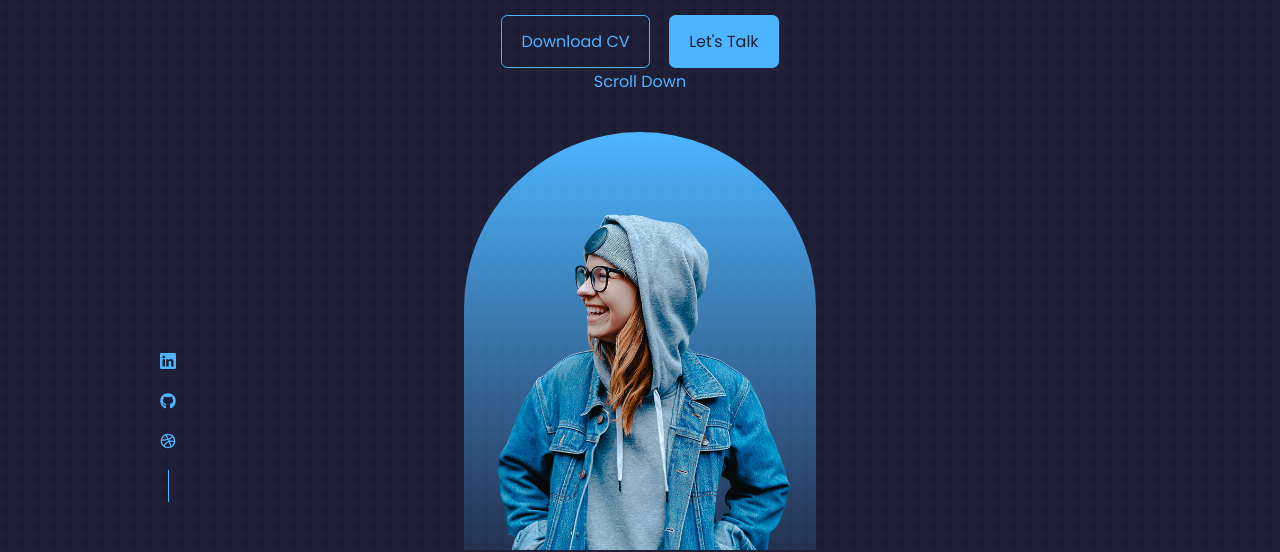
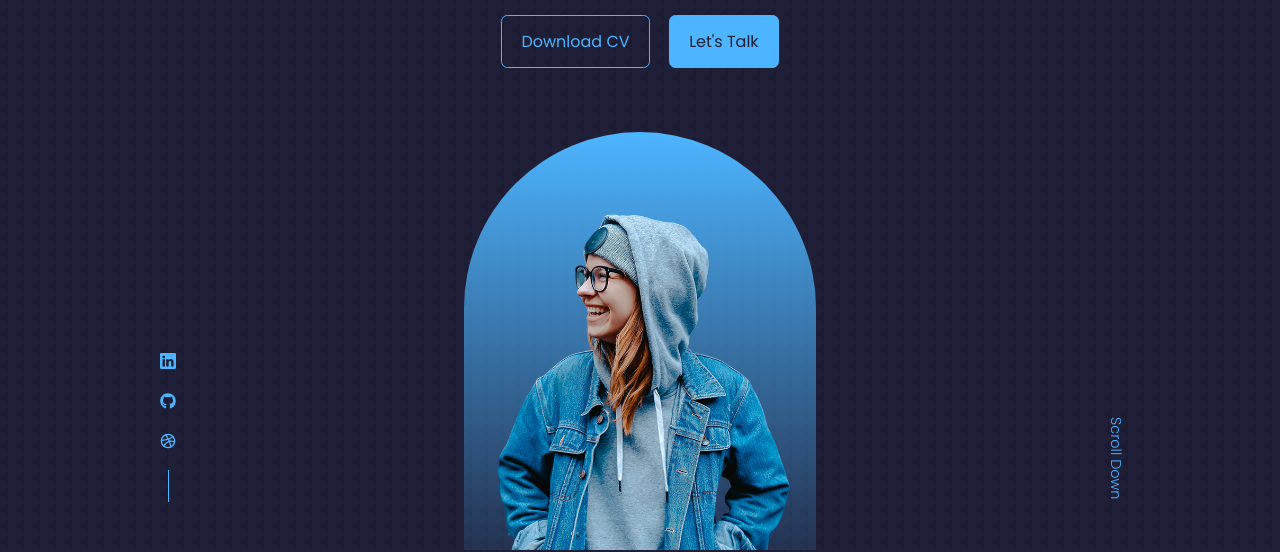
Before and after one commit to KhalilMohamed01/react-portfolio, a React (Create React App) app: page / in a window 1280 px wide. Shown: the part 250-802 px from the top of the page. Built offline with nearby package versions, Linux system fonts and the light colour scheme; a web font is replaced by a local one.

Commit message:
fixed scroll down + making the header responsive

```diff
--- a/src/components/header/Header.jsx
+++ b/src/components/header/Header.jsx
@@ -15,7 +15,7 @@ export const Header = () => {
         <div className="me">
             <img src={ME} alt="" />
         </div>
-        <a href="#contact" className='scroll_down'>Scroll Down</a>
+        <a href="#contact" className='scroll__down'>Scroll Down</a>
     </div>
     </header>
   )
--- a/src/components/header/header.css
+++ b/src/components/header/header.css
@@ -48,3 +48,30 @@ header {
     overflow: hidden;
     padding:5rem 1.5rem 1.5rem 1.5rem;
 }
+
+/* =========== SCROLL DOWN =========== */
+.scroll__down {
+    position: absolute;
+    right:-2.3rem;
+    bottom: 5rem;
+    transform: rotate(90deg);
+    font-weight: 200;
+    font-size: 0.9rem;
+}
+
+/* ========== media queries (Medium devices) ======== */
+@media screen and (max-width: 1024px){
+    .header{
+        height: 68vh;
+
+    }
+}
+/* ========== media queries (SMALL devices) ======== */
+@media screen and (max-width: 600px){
+ .header{
+    height: 100vh;
+ }
+ .header__socials,.scroll__down{
+    display: none;
+ }
+}
```
